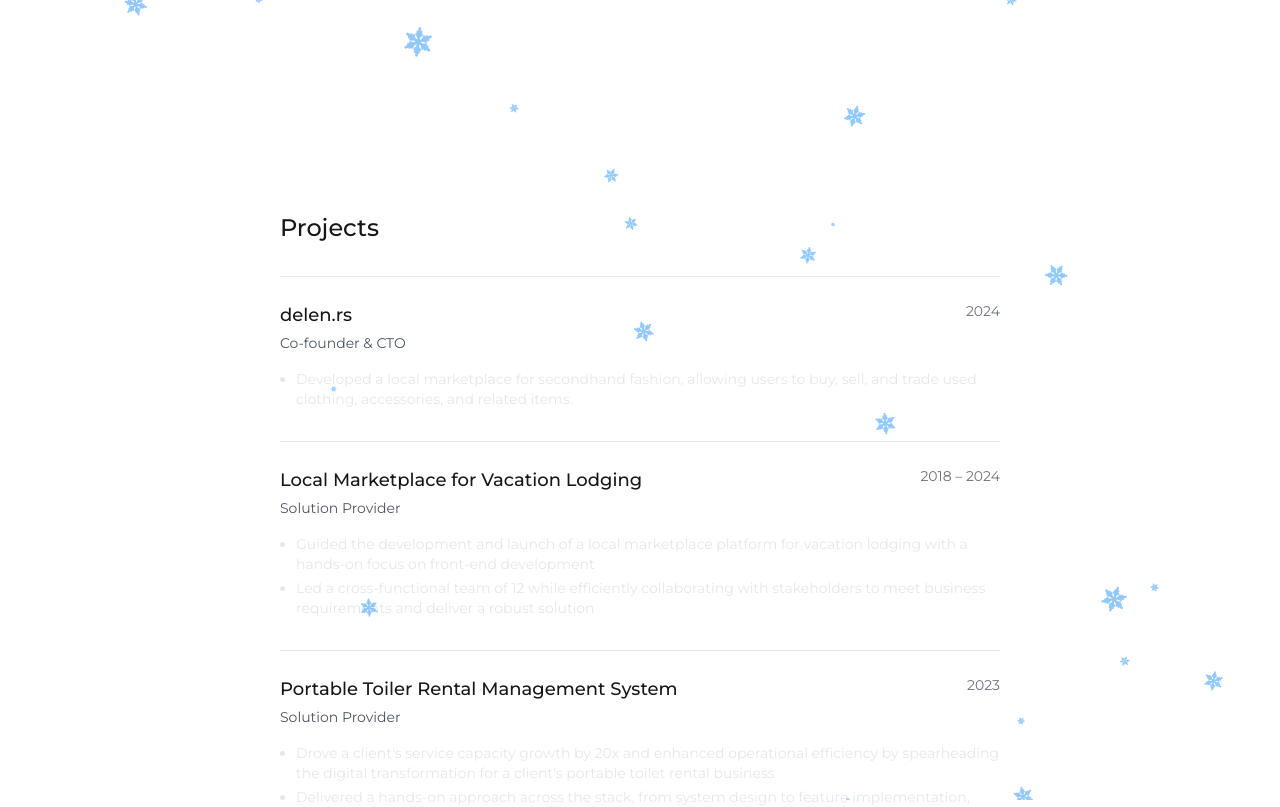
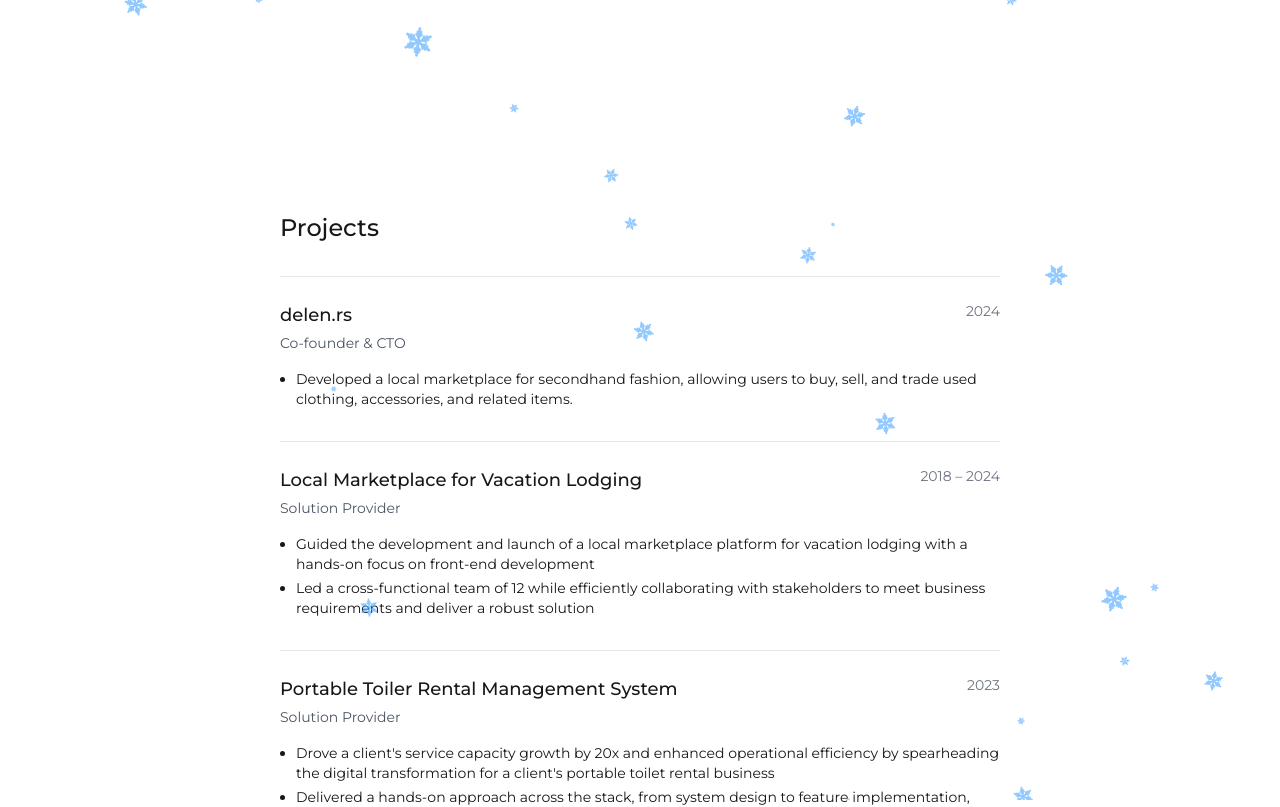
Before and after one commit to pekac/pekac.github.io, a Next.js app: page /projects in a window 1280 px wide. Shown: the top 807 px of the page. Built offline with nearby package versions, Linux system fonts and the light colour scheme.

Commit message:
Fix light mode text

```diff
--- a/app/projects/_components/project.tsx
+++ b/app/projects/_components/project.tsx
@@ -22,7 +22,7 @@ export default function Project({
         </div>
         <span className="text-gray-500 text-sm">{year}</span>
       </div>
-      <ul className="list-disc ml-4 text-gray-200 space-y-1 mt-2">
+      <ul className="list-disc ml-4 dark:text-gray-200 space-y-1 mt-2">
         {description.map((item, index) => (
           <li key={index} className="text-sm">
             {item}
```
